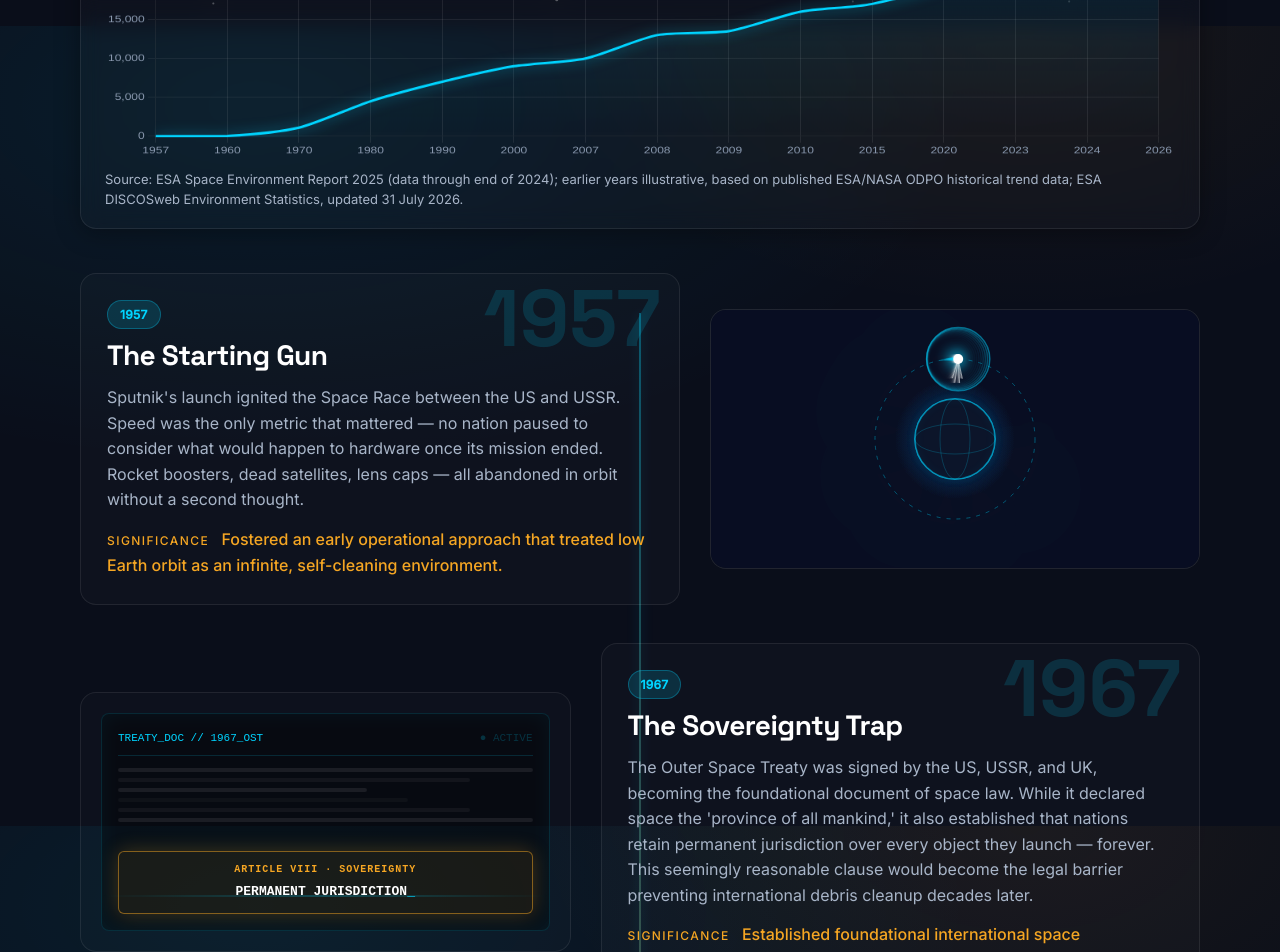
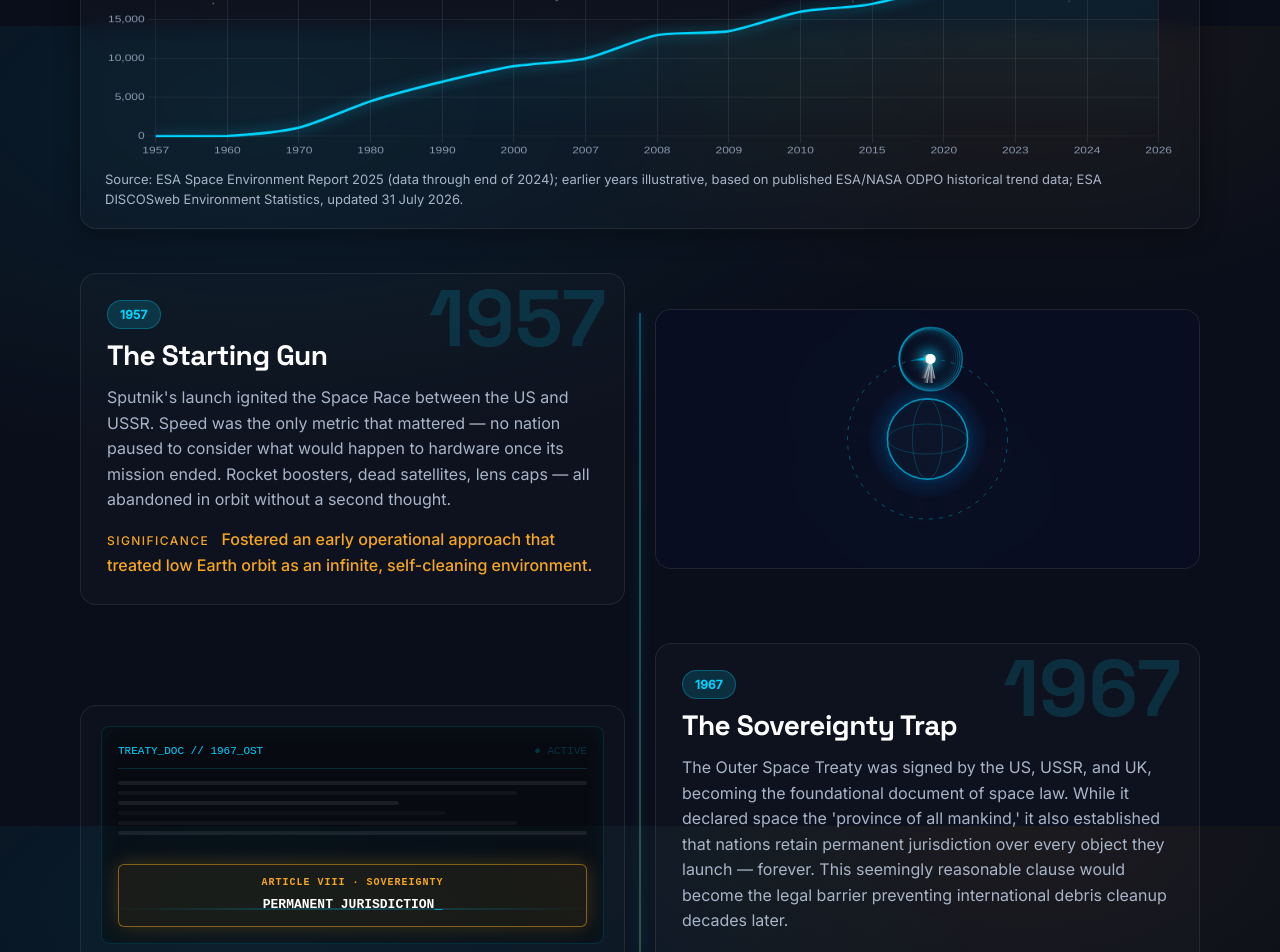
Before and after one commit to dhruvlagu/orbital-watch, a React (Vite) app: page /crisis in a window 1280 px wide. Shown: the part 774-1726 px from the top of the page. Built offline with nearby package versions, Linux system fonts and the light colour scheme; no server answers.

Commit message:
API thing

```diff
--- a/api/conjunctions.mjs
+++ b/api/conjunctions.mjs
@@ -33,8 +33,8 @@ export default async function handler(req, res) {
 
     const records = JSON.parse(cdmJson);
 
-    // 1-hour edge cache — CDM cron runs 3x daily (~8h apart)
-    res.setHeader("Cache-Control", "s-maxage=3600, stale-while-revalidate");
+    // 5-minute edge cache — updates reflect on production within 5 mins of Redis refresh
+    res.setHeader("Cache-Control", "public, s-maxage=300, stale-while-revalidate=600");
     return res.status(200).json({
       records,
       lastUpdatedAt: lastChecked,
--- a/api/spacetrack.mjs
+++ b/api/spacetrack.mjs
@@ -33,8 +33,8 @@ export default async function handler(req, res) {
 
     const metrics = JSON.parse(metricsJson);
 
-    // 24-hour edge cache — cron refreshes once daily, so stale data is always < 24h old
-    res.setHeader("Cache-Control", "s-maxage=86400, stale-while-revalidate");
+    // 5-minute edge cache — updates reflect on production within 5 mins of Redis refresh
+    res.setHeader("Cache-Control", "public, s-maxage=300, stale-while-revalidate=600");
     return res.status(200).json({
       ...metrics,
       lastUpdatedAt,
--- a/src/pages/CrisisPage.tsx
+++ b/src/pages/CrisisPage.tsx
@@ -1246,6 +1246,7 @@ export default function CrisisPage() {
       </div>
 
       <div className="container timeline" ref={timelineRef}>
+        <div className="timelineEvents">
           {crisisEvents.map((event, idx) => (
             <article
               className={`timelineEvent reveal-item ${idx % 2 === 0 ? "" : "timelineEvent--flip"} ${event.tone === "amber" ? "timelineEvent--amber" : ""
@@ -1270,6 +1271,7 @@ export default function CrisisPage() {
               </div>
             </article>
           ))}
+        </div>
 
         <article className="timelineEvent timelineEvent--today is-visible">
           <div className="timelineEvent__text">
--- a/src/styles/layout.css
+++ b/src/styles/layout.css
@@ -795,12 +795,18 @@
   gap: 38px;
 }
 
-.timeline::before {
+.timelineEvents {
+  position: relative;
+  display: grid;
+  gap: 38px;
+}
+
+.timelineEvents::before {
   content: "";
   position: absolute;
   left: 50%;
   top: 40px;
-  bottom: 40px;
+  bottom: 0;
   width: 2px;
   transform: translateX(-50%);
   background: linear-gradient(
@@ -818,13 +824,13 @@
   position: relative;
   z-index: 1;
   display: grid;
-  grid-template-columns: 1.1fr 0.9fr;
+  grid-template-columns: 1fr 1fr;
   gap: 30px;
   align-items: center;
 }
 
 .timelineEvent--flip {
-  grid-template-columns: 0.9fr 1.1fr;
+  grid-template-columns: 1fr 1fr;
 }
 
 /* Ensure reveal-item works with timeline-specific transitions */
@@ -1107,6 +1113,10 @@
 }
 
 @media (max-width: 900px) {
+
+  .timelineEvents::before {
+    display: none;
+  }
 
   .timelineEvent,
   .timelineEvent--flip {
```
Lines whose indentation alone changed are shown as unchanged.
